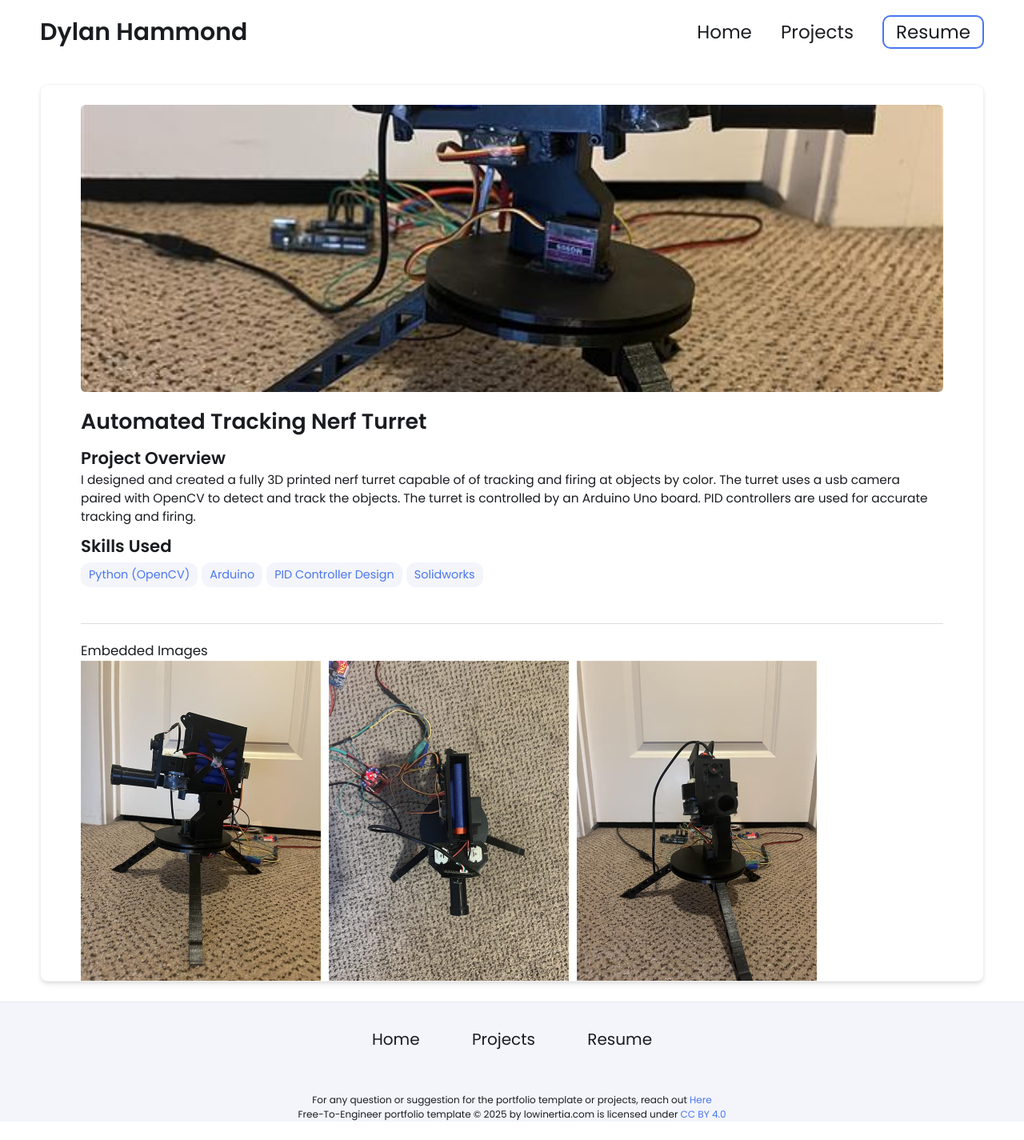
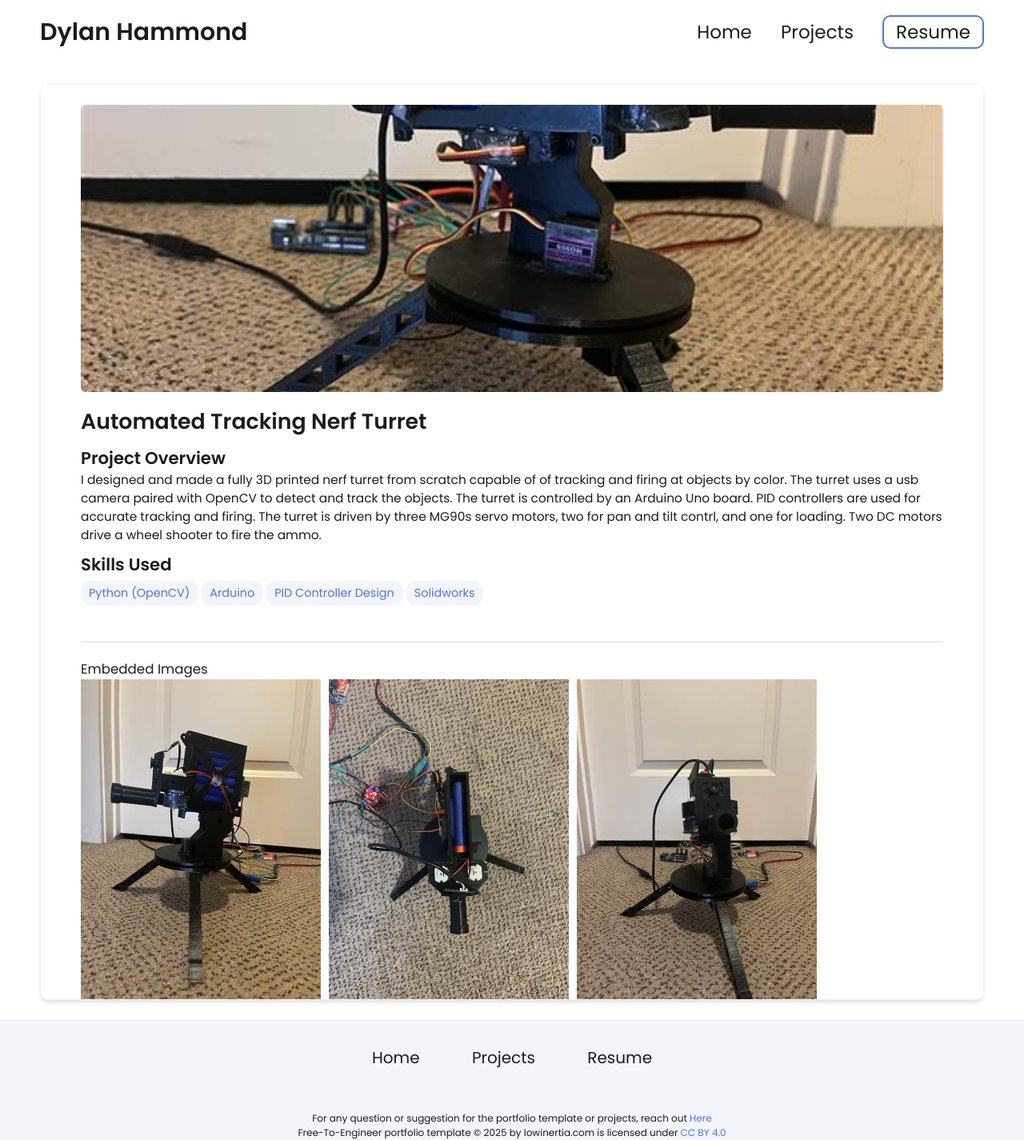
Before and after one commit to dylanhammond-11/dylanhammond-11.github.io, a Jekyll site: the page built from _projects/auto-nerf-turret/index.md, in a window 1280 px wide. Shown: the whole page at 80% size. Built offline with Jekyll 4.4.1, drawn with Linux system fonts in a browser that asks for light colours; before the commit the page ends 1402 px from its top, so only the background shows below that.

Commit message:
Update index.md

```diff
--- a/_projects/auto-nerf-turret/index.md
+++ b/_projects/auto-nerf-turret/index.md
@@ -1,7 +1,9 @@
 ---
 layout: post
 title: Automated Tracking Nerf Turret
-description:  I designed and created a fully 3D printed nerf turret capable of of tracking and firing at objects by color. The turret uses a usb camera paired with OpenCV to detect and track the objects. The turret is controlled by an Arduino Uno board. PID controllers are used for accurate tracking and firing.
+description: |
+  I designed and made a fully 3D printed nerf turret from scratch capable of of tracking and firing at objects by color. The turret uses a usb camera paired with OpenCV to detect and track the objects. The turret is controlled by an Arduino Uno board. PID controllers are used for accurate tracking and firing.
+  The turret is driven by three MG90s servo motors, two for pan and tilt contrl, and one for loading. Two DC motors drive a wheel shooter to fire the ammo.
 skills:
 - Python (OpenCV)
 - Arduino
```
